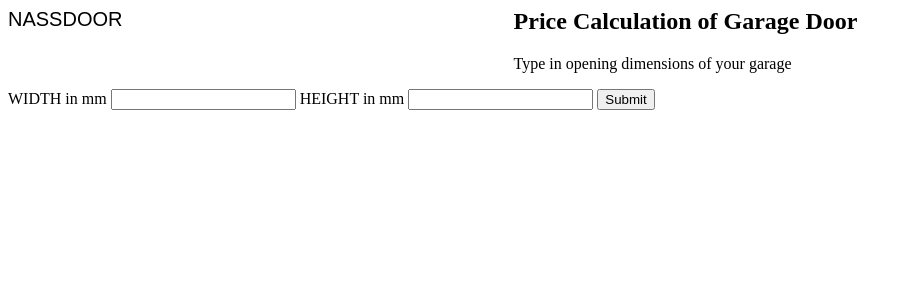
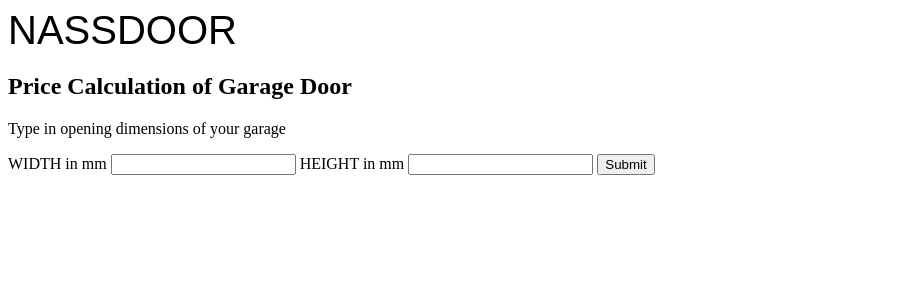
Before and after one commit to naselectric/nassdoor, a Flask app: page / in a window 1280 px wide. Shown: the top 300 px of the page, without its empty margins (0-912 px from the left). Run offline with Flask 2, Linux system fonts and the light colour scheme; some libraries are stand-ins or nearby versions.

Commit message:
Add files via upload

```diff
--- a/static/styles.css
+++ b/static/styles.css
@@ -1,10 +1,9 @@
 .image4{margin-top: 0px;
-        font-size: 20;
+        font-size: 40;
         font-family: sans-serif;
         font-weight: 400;
-        float: left;
-        width: 40%;
-        height: 80px;
+        display: flex;
+        width: 100%;}
 
-
-}
+.cal{display: flex;
+  width: 100%;}
```
